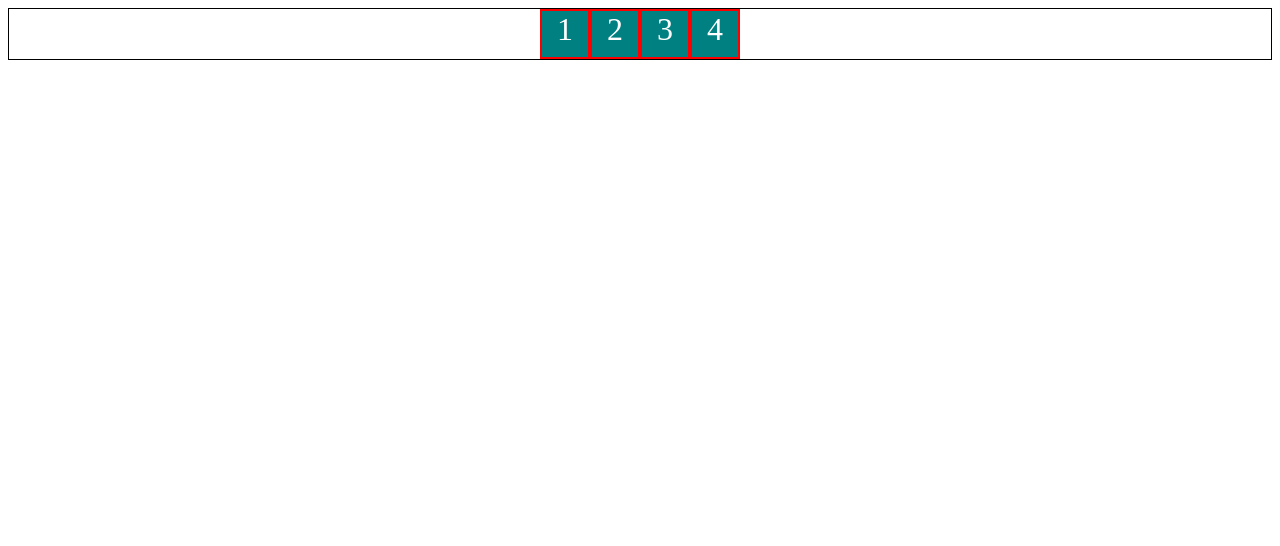
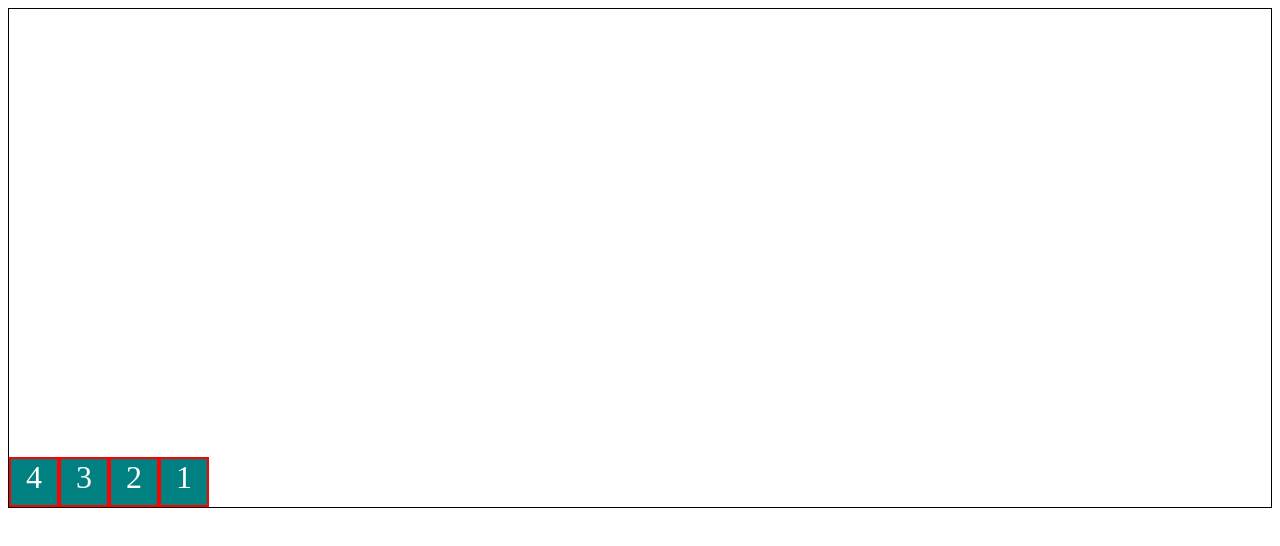
Before and after one commit to LymarenkoAnastasiia/new_css_project, a plain HTML site: page 13_october_class/index.html in a window 1280 px wide. Drawn offline with Linux system fonts and the light colour scheme.

Commit message:
Flex: justify, align-items

```diff
--- a/13_october_class/style.css
+++ b/13_october_class/style.css
@@ -4,14 +4,16 @@
 
 .container {
   display: flex;
-  flex-direction: row;
-  justify-content: center;
+  flex-direction: row-reverse;
+  justify-content: flex-end;
+  align-items: flex-end;
+  min-height: 500px;
   border: 1px solid black;
 }
 
 .item {
   width: 50px;
-  height: 50px;
+   height: 50px;
   background-color: teal;
   color: white;
   font-size: 2em;
```
